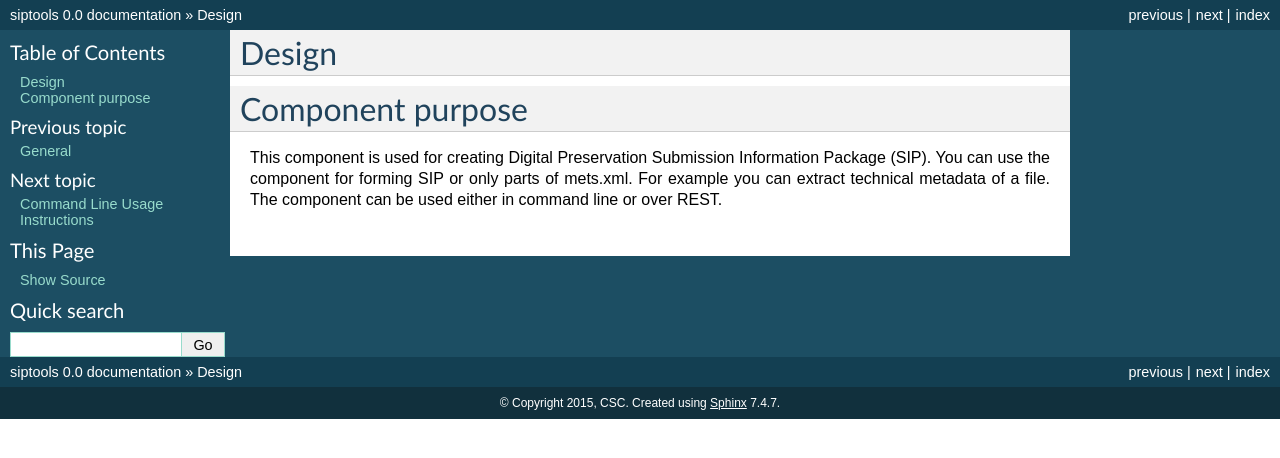
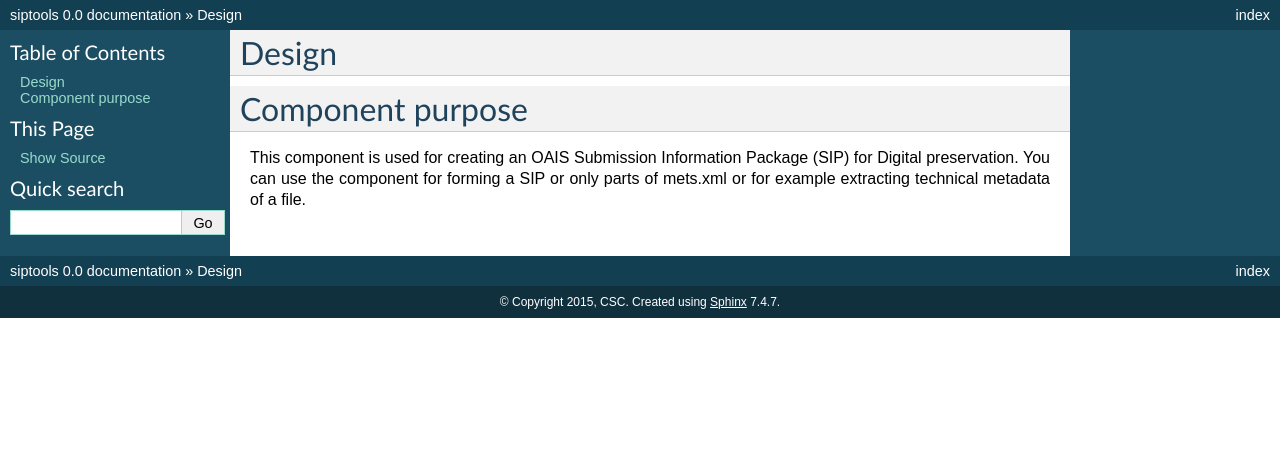
Before and after one commit to Digital-Preservation-Finland/dpres-siptools, a Sphinx documentation site: the page built from doc/source/design.rst, in a window 1280 px wide. Shown: the top 458 px of the page. Built offline with Sphinx 7.4.7, drawn with Linux system fonts in a browser that asks for light colours.

Commit message:
TPAS-47 removed old stuff, current documentation in README

```diff
--- a/doc/source/design.rst
+++ b/doc/source/design.rst
@@ -4,6 +4,5 @@ Design
 Component purpose
 ===================
 
-This component is used for creating Digital Preservation Submission Information
-Package (SIP). You can use the component for forming SIP or only parts of mets.xml. For example you can extract
-technical metadata of a file. The component can be used either in command line or over REST.
+This component is used for creating an OAIS Submission Information
+Package (SIP) for Digital preservation. You can use the component for forming a SIP or only parts of mets.xml or for example extracting technical metadata of a file.
--- a/doc/source/index.rst
+++ b/doc/source/index.rst
@@ -9,7 +9,6 @@ Contents:
     :maxdepth: 2
 
     intro
-    design
     usage
 
 .. only:: html
```
